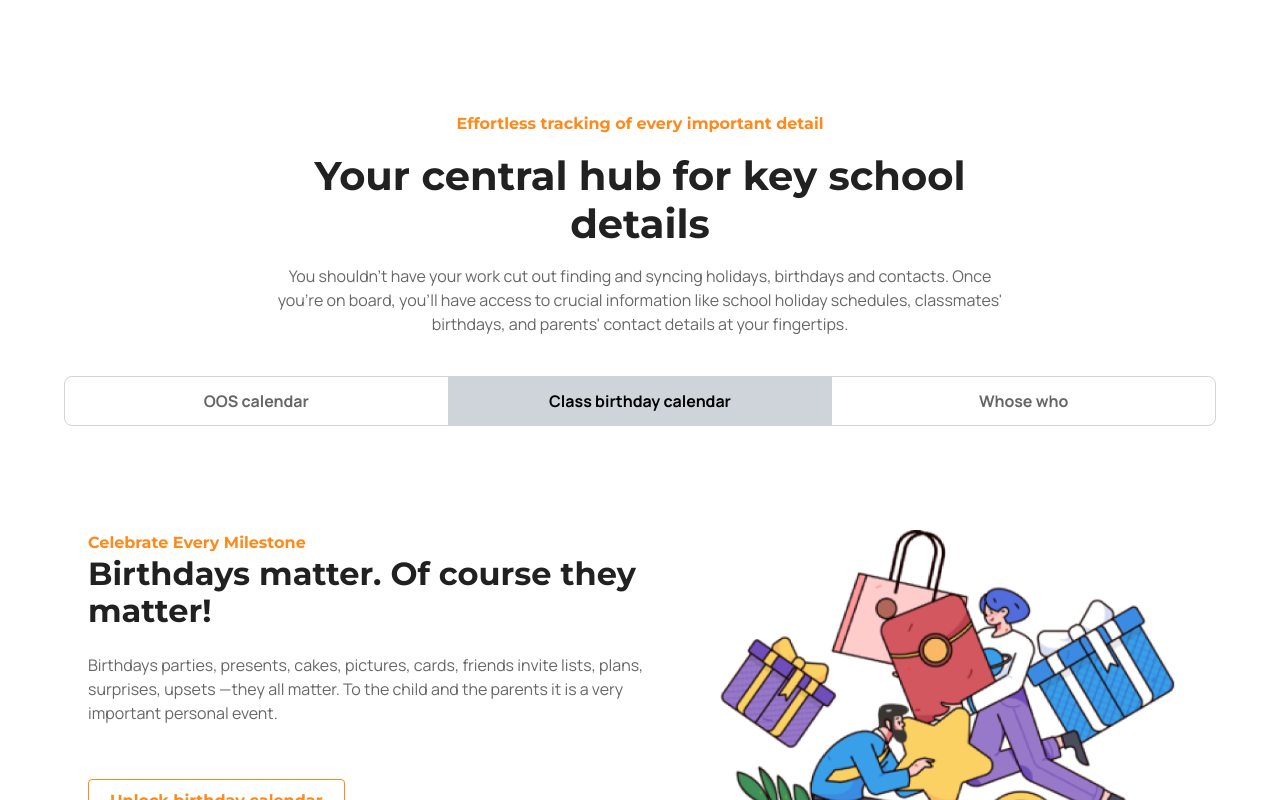
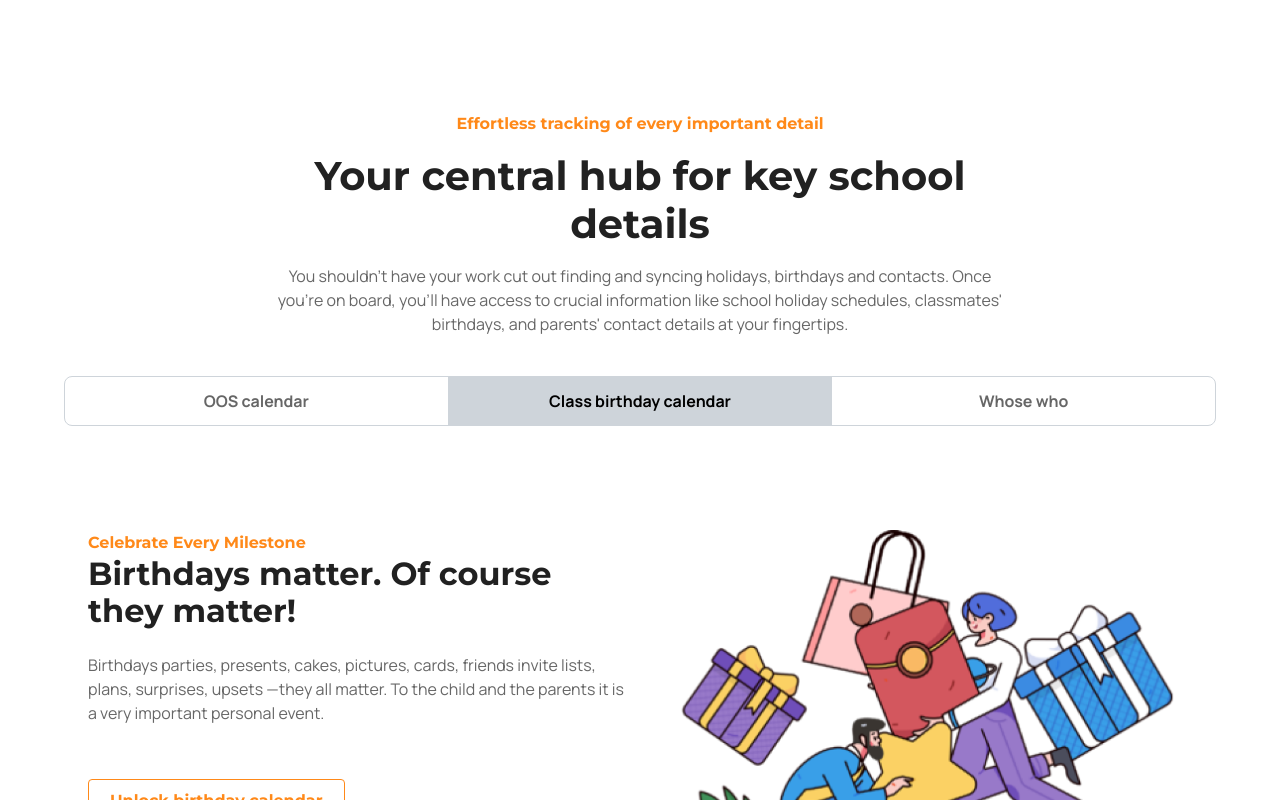
Before and after one commit to digital-brother/ooscca-fe, a Next.js app: page / in a window 1280 px wide. Both pictures are taken after a click on the tab "Class birthday calendar". Shown: the part 5352-6152 px from the top of the page. Built offline with nearby package versions, Linux system fonts and the light colour scheme.

Commit message:
Fix image locations

```diff
--- a/src/app/(homepage)/HomepageTabs.js
+++ b/src/app/(homepage)/HomepageTabs.js
@@ -90,7 +90,7 @@ function ContentPanel({ type }) {
         mx: "auto",
       }}
     >
-      <Box>
+      <Box sx={{flex: 1}}>
         <Typography mb={2} variant="subheading">
           {data.subheader}
         </Typography>
@@ -106,6 +106,7 @@ function ContentPanel({ type }) {
       </Box>
       <Box
         sx={{
+          flex: 1,
           width: '100%',
           minWidth: 400,
           mt: {xs: 3, md: 0},
```
